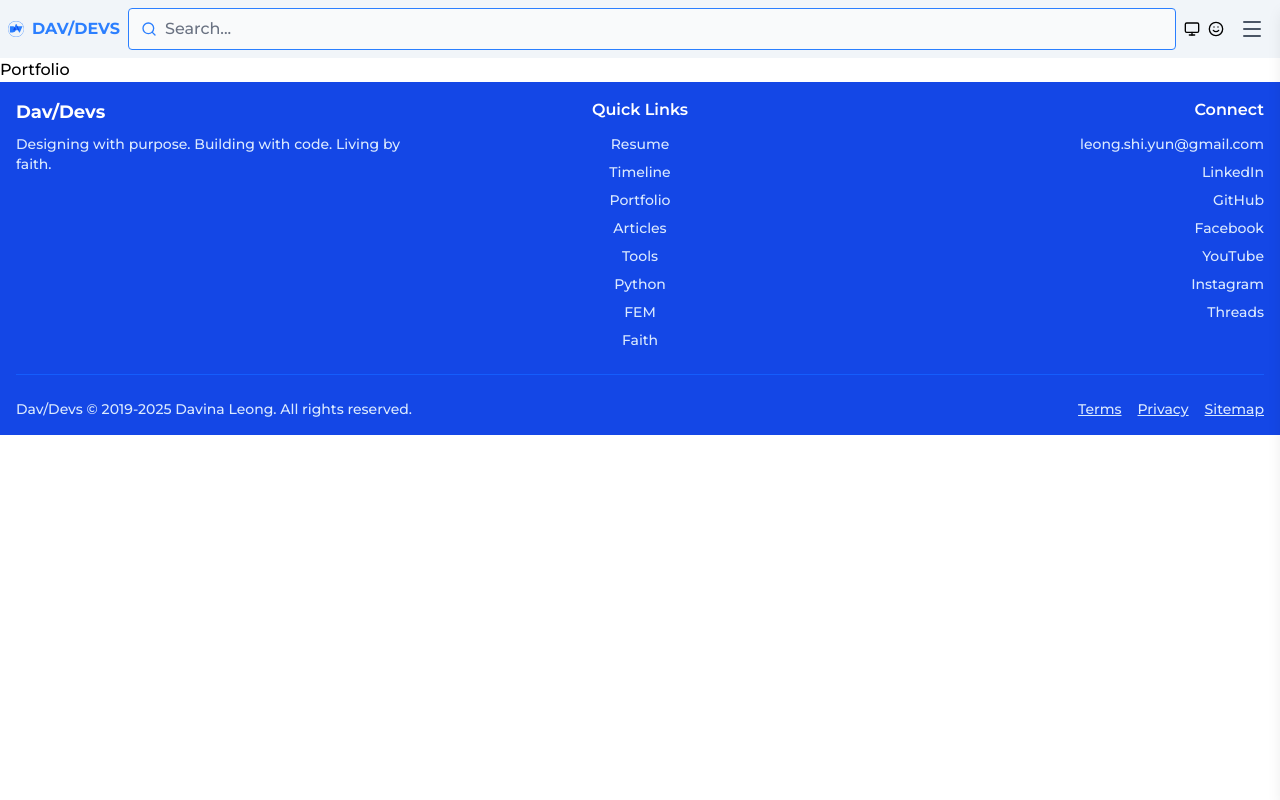
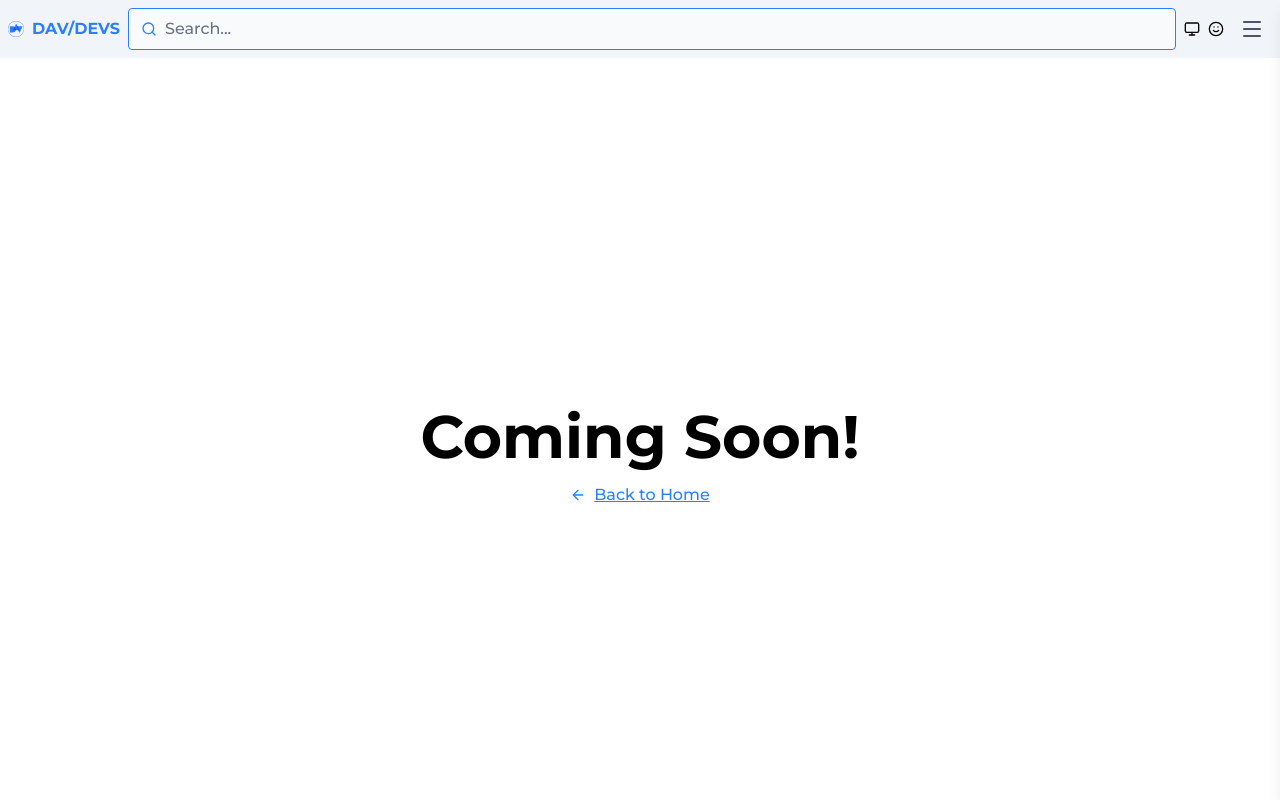
Before and after one commit to davinaleong/proj-davdevs-2025, a Next.js app: page /portfolio in a window 1280 px wide. Shown: the top 800 px of the page. Built offline with nearby package versions, Linux system fonts and the light colour scheme.

Commit message:
Created a Coming Soon component.

```diff
--- a/app/articles/page.tsx
+++ b/app/articles/page.tsx
@@ -1,7 +1,9 @@
-export default function Tools() {
+import ComingSoon from "../components/ComingSoon"
+
+export default function Articles() {
     return (
         <div>
-            Tools
+            <ComingSoon />
         </div>
     )
 }
--- /dev/null
+++ b/app/components/ComingSoon.tsx
@@ -0,0 +1,19 @@
+import { ArrowLeft } from "lucide-react"
+import Section from "./Section"
+import Anchor from "./Anchor"
+
+export default function ComingSoon() {
+    return (
+        <Section>
+            <div className="text-center flow">
+                <p className="text-4xl lg:text-6xl font-bold">Coming Soon!</p>
+                <p>
+                    <Anchor href="/" className="inline-flex items-center gap-2">
+                        <ArrowLeft size={16} />
+                        Back to Home
+                    </Anchor>
+                </p>
+            </div>
+        </Section>
+    )
+}
--- a/app/portfolio/page.tsx
+++ b/app/portfolio/page.tsx
@@ -1,7 +1,9 @@
+import ComingSoon from "../components/ComingSoon"
+
 export default function Portfolio() {
     return (
         <div>
-            Portfolio
+            <ComingSoon />
         </div>
     )
 }
--- a/app/python/page.tsx
+++ b/app/python/page.tsx
@@ -1,7 +1,9 @@
+import ComingSoon from "../components/ComingSoon"
+
 export default function Python() {
     return (
         <div>
-            Python
+            <ComingSoon />
         </div>
     )
 }
--- a/app/sitemap.xml/route.ts
+++ /dev/null
@@ -1,26 +0,0 @@
-import { generateSitemap, getDefaultSitemapConfig } from '../../utils/sitemap'
-
-export async function GET() {
-  try {
-    // Configure your base URL - update this for production
-    const baseUrl = process.env.NEXT_PUBLIC_BASE_URL || 'https://yourwebsite.com'
-
-    // Get sitemap configuration
-    const sitemapConfig = getDefaultSitemapConfig(baseUrl)
-
-    // Generate sitemap XML
-    const sitemapXml = generateSitemap(sitemapConfig)
-
-    // Return XML response with proper headers
-    return new Response(sitemapXml, {
-      status: 200,
-      headers: {
-        'Content-Type': 'application/xml',
-        'Cache-Control': 'public, max-age=3600' // Cache for 1 hour
-      }
-    })
-  } catch (error) {
-    console.error('Error generating sitemap:', error)
-    return new Response('Error generating sitemap', { status: 500 })
-  }
-}
```
